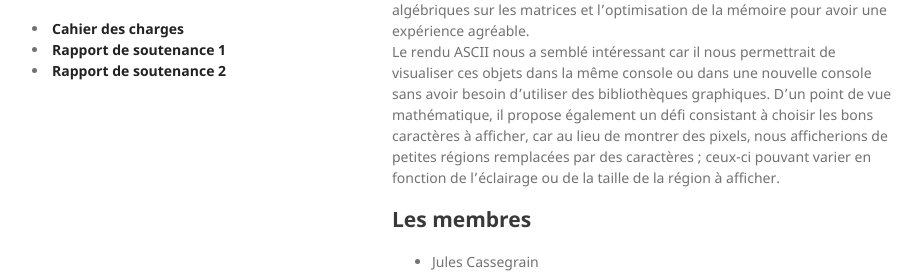
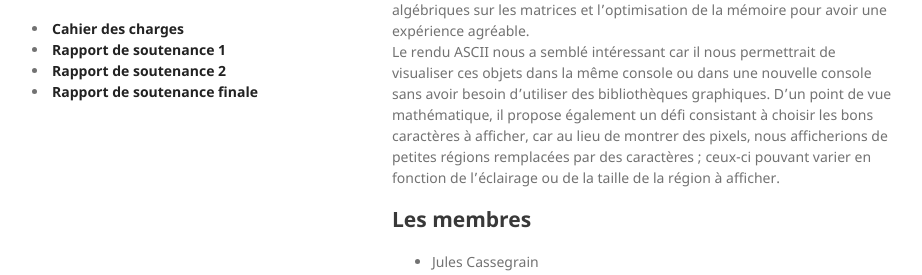
Before and after one commit to ThiDaGui/RAGE-rustic-ascii-graphic-engine, a Jekyll site: the page built from index.md, in a window 1280 px wide. Shown: the part 194-469 px from the top of the page, without its empty margins (178-1100 px from the left). Built offline with Jekyll 4.4.1, drawn with Linux system fonts in a browser that asks for light colours; our own code applies the rules of GitHub Pages for plain Markdown files.

Commit message:
final report added

```diff
--- a/_layouts/default.html
+++ b/_layouts/default.html
@@ -24,6 +24,7 @@
         <li><a href= "{{site.dlpath}}/RAGE_Cahier_des_charges.pdf"><strong>Cahier des charges</strong></a></li>
         <li><a href="{{site.dlpath}}/RAGE_Rapport_soutenance_1.pdf"><strong>Rapport de soutenance 1</strong></a></li>
         <li><a href="{{site.dlpath}}/RAGE_Rapport_soutenance_2.pdf"><strong>Rapport de soutenance 2</strong></a></li>
+        <li><a href="{{site.dlpath}}/RAGE_Rapport_soutenance_finale.pdf"><strong>Rapport de soutenance finale</strong></a></li>
         {% endif %}
       </header>
       <section>
```
Also changed, not shown: 1 other file.
